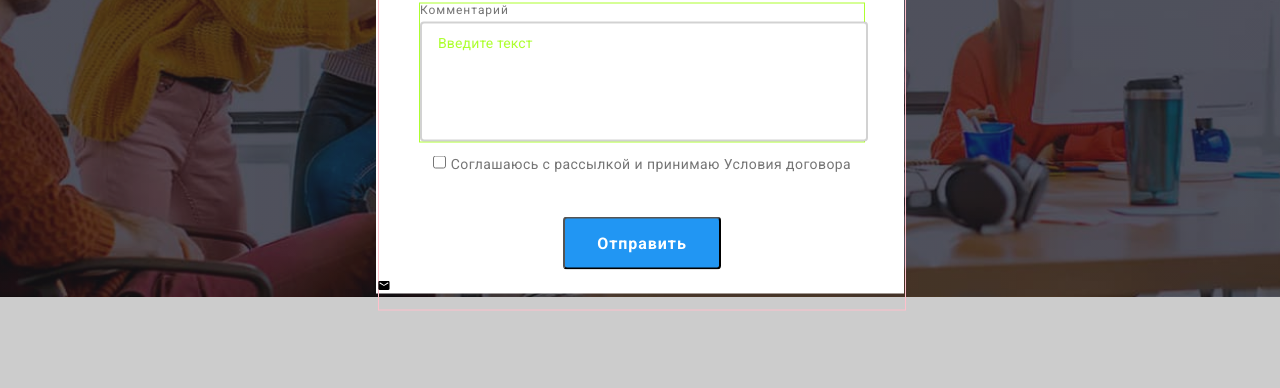
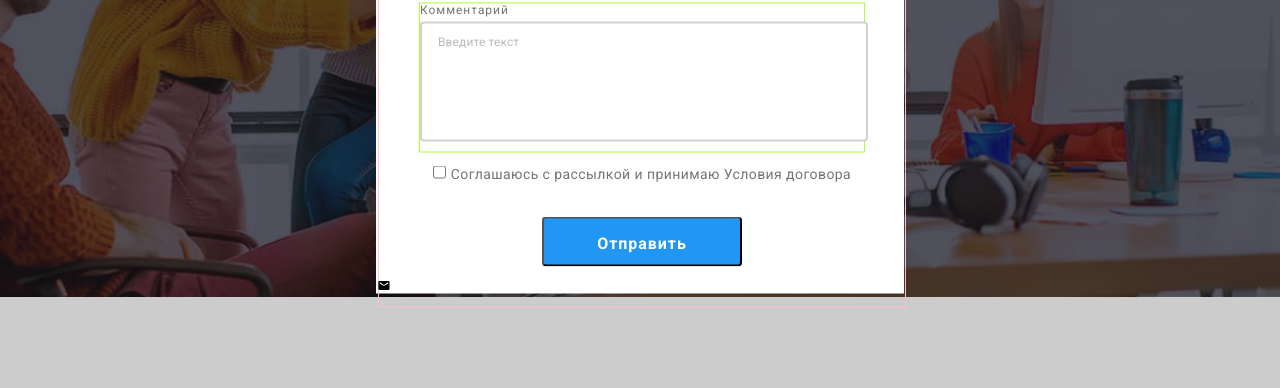
Before and after one commit to YuriiT2007/goit-markup-hw-06, a plain HTML site: page index.html in a window 1280 px wide. Both pictures are taken after a click on the button "Заказать услугу". Shown: the part 397-785 px from the top of the page. Drawn offline with nearby package versions, Linux system fonts and the light colour scheme.

Commit message:
впопвр

```diff
--- a/css/style.css
+++ b/css/style.css
@@ -314,6 +314,7 @@ body {
 }
 .form-grup:first-child {
   margin-bottom: 0px;
+  position: relative;
 }
 .form-grup input {
   width: 448px;
@@ -341,9 +342,7 @@ body {
   color: #212121;
   margin-bottom: 12px;
 }
-.testone {
-  position: relative;
-}
+
 .fon {
   position: absolute;
   width: 12px;
@@ -373,9 +372,38 @@ textarea {
   line-height: 1.14;
   letter-spacing: 0.01em;
   color: rgba(117, 117, 117, 0.5);
+  margin-bottom: 10px;
 }
 .form-grup ::placeholder {
-  color: greenyellow;
+  font-size: 12px;
+  line-height: 1.16;
+  letter-spacing: 0.01em;
+  color: rgba(117, 117, 117, 0.5);
+}
+
+/* .agree input[type="checkbox"] {
+  color: red;
+  width: 25px;
+  height: 15px;
+  border: red;
+} */
+.but-send {
+  color: var(--main-bg-color);
+  font-family: inherit;
+  font-weight: 700;
+  font-size: 16px;
+  line-height: 1.87;
+  letter-spacing: 0.06em;
+  cursor: pointer;
+  background-color: var(--hov-foc-color);
+  border-radius: 4px;
+  padding: 10px 32px 10px 32px;
+  width: 200px;
+  height: 50px;
+  text-align: center;
+  transition: color 250ms cubic-bezier(0.4, 0, 0.2, 1);
+  transition-property: var(--hov-foc-color);
+  margin-top: 30px;
 }
 /*------------разметка  solutions and----------*/
 /*------------разметка vlastivosti----------*/
--- a/index.html
+++ b/index.html
@@ -90,7 +90,7 @@
 
 <div class="form-grup">
 <label class="text-label" for="name">Имя</label>
-<input  type="text" class="testone kyky" name="name" id="name" >
+<input  type="text" class="testone" name="name" id="name" >
 <svg class="fon">
 
   <use href="/images/symbol-newt.svg#icon-mail"></use>
@@ -121,11 +121,11 @@ placeholder="Введите текст"
 
 <div class="agree">
 <input type="checkbox" name="policy" id="policy">
-<label  for="policy">Соглашаюсь с рассылкой и принимаю Условия договора</label> <br>
+<label class="allagpee"  for="policy">Соглашаюсь с рассылкой и принимаю Условия договора</label> <br>
 </div>
 
 
-<button type="submit" class="ordservis">Отправить</button>
+<button type="submit" class="but-send">Отправить</button>
 
 
   </form>
```
